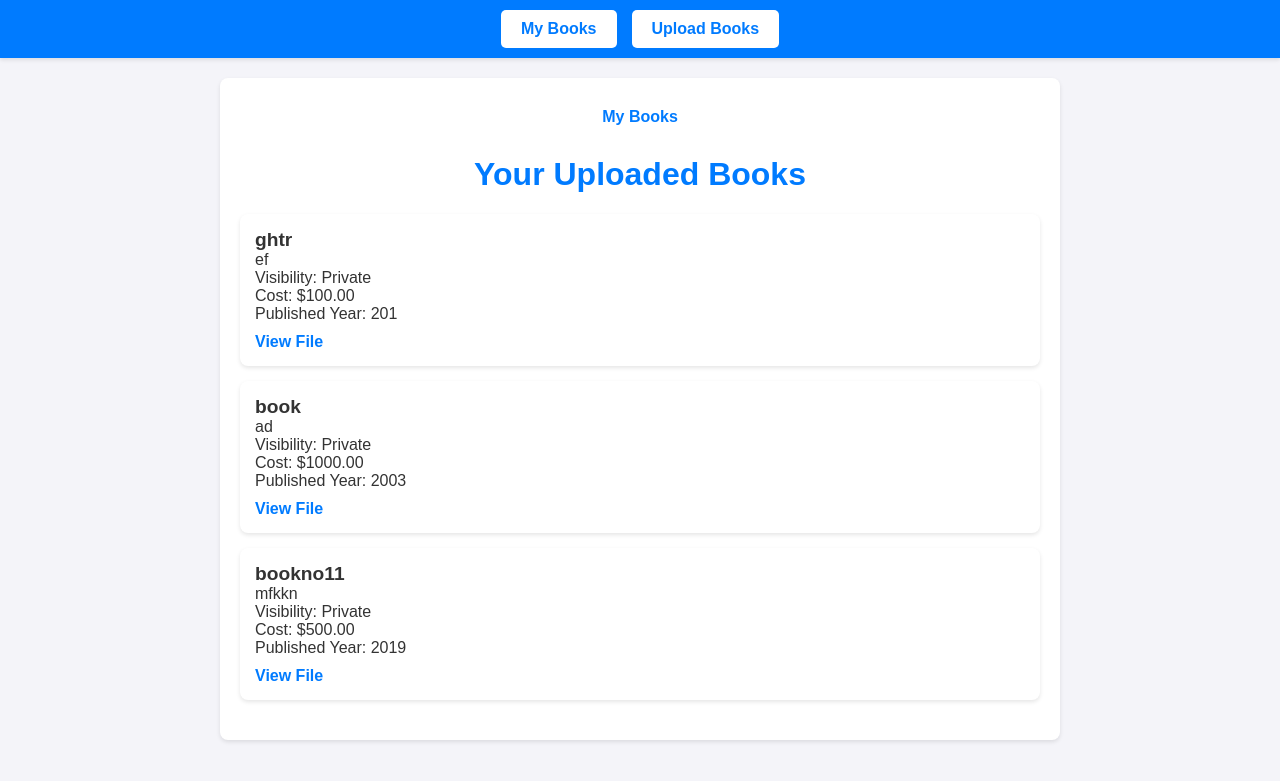
After one commit to harshalsky24/social_book, a Django app: page /accounts/my-books/ in a window 1280 px wide. The commit adds this page. Shown: the top 781 px of the page. Run offline with Django 5.2, Linux system fonts and the light colour scheme; a user stored in the database is signed in; data comes from the database, SQL or seed files in the repository; parts of the project's set-up code (start-up, migrations or seed data) failed here and were passed over.

Commit message:
5th dec updated code.

```diff
--- /dev/null
+++ b/social_book/accounts/decorators.py
@@ -0,0 +1,10 @@
+from django.shortcuts import redirect
+from .models import UploadedFiles
+
+def check_uploaded_files(func):
+    def wrapper(request, *args, **kwargs):
+        if UploadedFiles.objects.filter(user=request.user).exists():
+            return func(request, *args, **kwargs)
+        else:
+            return redirect('upload_books')  # Redirect to Uploads Books section
+    return wrapper
--- /dev/null
+++ b/social_book/accounts/templates/accounts/base.html
@@ -0,0 +1,21 @@
+{% load static %}
+<!DOCTYPE html>
+<html lang="en">
+<head>
+    <meta charset="UTF-8">
+    <meta name="viewport" content="width=device-width, initial-scale=1.0">
+    <title>{% block title %}My Books{% endblock %}</title>
+    <link rel="stylesheet" href="{% static 'static/css/base.css' %}">
+</head>
+<body>
+    <header class="header">
+        <nav class="nav-bar">
+            <a href="{% url 'my_books' %}" class="btn">My Books</a>
+            <a href="{% url 'upload_books' %}" class="btn">Upload Books</a>
+        </nav>
+    </header>
+    <main class="main-content">
+        {% block content %}{% endblock %}
+    </main>
+</body>
+</html>
--- /dev/null
+++ b/social_book/accounts/templates/accounts/my_books.html
@@ -0,0 +1,33 @@
+{% extends 'accounts/base.html' %}
+{% load static %}
+{% block content %}
+<html>
+    <head>
+        <title> Your Uploaded Books</title>
+        <link rel="stylesheet" href="{% static 'css/my_books.css'%}">
+        <nav class="nav-bar">
+            <a href="{% url 'my_books' %}" class="btn">My Books</a>
+        </nav>
+    </head>
+    <body>
+            <h1>Your Uploaded Books</h1>
+
+            {% if files %}
+                <ul>
+                    {% for file in files %}
+                        <li>
+                            <strong>{{ file.title }}</strong><br>
+                            {{ file.description }}<br>
+                            Visibility: {{ file.visibility|yesno:"Public,Private" }}<br>
+                            Cost: ${{ file.cost }}<br>
+                            Published Year: {{ file.year_of_published }}<br>
+                            <a href="{{ file.file.url }}" target="_blank">View File</a>
+                        </li>
+                    {% endfor %}
+                </ul>
+            {% else %}
+                <p>You have not uploaded any books. <a href="{% url 'upload_books' %}">Upload a Book</a></p>
+            {% endif %}
+        {% endblock %}
+    </body>
+</html>
--- a/social_book/accounts/templates/accounts/register.html
+++ b/social_book/accounts/templates/accounts/register.html
@@ -19,6 +19,6 @@
                 {% endfor %}
             </ul>
         {% endif %}
-        <p><a href = "{% url 'login' %}">Login</a></p>
+        <h2><p><a href = "{% url 'login' %}">Login</a></p><h2>
     </body>
 </html>
--- a/social_book/accounts/templates/accounts/upload_books.html
+++ b/social_book/accounts/templates/accounts/upload_books.html
@@ -1,8 +1,9 @@
 {% load static %}
+
 <html>
     <head>
         <title> UPLOAD_BOOKS </title>
-        <link rel="stylesheet" href="{% static 'css/style.css'%}">
+        <link rel="stylesheet" href="{% static 'css/upload_books.css'%}">
     </head>
     <body>
         <h2> Upload Books </h2>
--- a/social_book/accounts/templates/accounts/uploaded_files.html
+++ b/social_book/accounts/templates/accounts/uploaded_files.html
@@ -20,5 +20,8 @@
                 <li>No files uploaded yet.</li>
             {% endfor %}
         </ul>
+        <form align=right>
+        <h2><p><a href="{% url 'logout' %}"> LOGOUT</a></p><h2>
+        </form>
     </body>
 </html>
--- a/social_book/accounts/urls.py
+++ b/social_book/accounts/urls.py
@@ -2,6 +2,8 @@ from django.urls import path
 from . import views
 
 urlpatterns = [
+
+    path('logout/',views.logout,name = 'logout'),
     path('register/', views.register, name = 'register'),
     path('login/', views.user_login, name = 'login'),
     path('logout/', views.user_logout, name = "logout"),
@@ -9,4 +11,7 @@ urlpatterns = [
     path('upload-books/', views.upload_books, name = 'upload_books'),
     path('uploaded-files/', views.uploaded_files, name = 'uploaded_files'),
     path('fetch-books/',views.fetch_books, name = "fetch_books"),
+    path('user-files/',views.user_files, name='user-files'),
+    path('my-books/', views.my_books_view, name='my_books'),
+    path('send-email/', views.send_email, name='send_email'),
 ]
--- a/social_book/accounts/views.py
+++ b/social_book/accounts/views.py
@@ -8,6 +8,13 @@ from .models import UploadedFiles
 from .db_engine import engine
 from sqlalchemy import text
 from django.http import JsonResponse
+from rest_framework.permissions import IsAuthenticated
+from .serializers import UplodedFilesSerializer
+from rest_framework.response import Response
+from rest_framework.decorators import api_view,permission_classes
+from .decorators import check_uploaded_files
+from django.core.mail import send_mail
+from django.http import HttpResponse
 
 User = get_user_model()
 
@@ -86,3 +93,35 @@ def fetch_books(request):
             return JsonResponse({'books':books}, status=200)
     except Exception as e:
         return JsonResponse({'error':str(e)},status=500)
+
+@api_view(['GET'])
+@permission_classes([IsAuthenticated])
+def user_files(request):
+    user = request.user
+    files = UploadedFiles.objects.filter(user=user)
+    if not files.exists():
+        return Response({"detail": "No uploaded files found for the user."}, status=404)
+
+    serializer = UplodedFilesSerializer(files, many=True)  # Serialize the data
+    return Response(serializer.data, status=200)
+
+@login_required
+@check_uploaded_files  # Apply the custom wrapper
+def my_books_view(request):
+    files = UploadedFiles.objects.filter(user=request.user)
+    if files.exists():
+        return render(request, 'accounts/my_books.html', {'files': files})
+    return redirect('upload_books')
+
+
+def send_email(request):
+    subject = 'Test Email'
+    message = 'This is a test email sent from Django using Gmail SMTP.'
+    from_email = 'harshal2495@gmail.com'
+    recipient_list = ['harshal2495@gmail.com']
+
+    try:
+        send_mail(subject, message, from_email, recipient_list)
+        return JsonResponse({'message': 'Email sent successfully!'})
+    except Exception as e:
+        return JsonResponse({'error': str(e)})
--- a/social_book/social_book/urls.py
+++ b/social_book/social_book/urls.py
@@ -22,4 +22,7 @@ from django.conf.urls.static import static
 urlpatterns = [
     path('admin/', admin.site.urls),
     path('accounts/', include('accounts.urls')),
+    path('auth/', include('djoser.urls')),
+    path('auth/', include('djoser.urls.authtoken')),
+
 ]+static(settings.MEDIA_URL,document_root=settings.MEDIA_ROOT)
--- /dev/null
+++ b/social_book/static/css/base.css
@@ -0,0 +1,57 @@
+/* General body styles */
+body {
+    font-family: 'Arial', sans-serif;
+    margin: 0;
+    padding: 0;
+    background-color: #f8f9fa;
+    color: #333;
+}
+
+/* Header styles */
+.header {
+    background-color: #007BFF;
+    padding: 10px 0;
+    box-shadow: 0 2px 4px rgba(0, 0, 0, 0.1);
+}
+
+.nav-bar {
+    display: flex;
+    justify-content: center;
+    gap: 15px;
+}
+
+.nav-bar .btn {
+    text-decoration: none;
+    padding: 10px 20px;
+    border-radius: 5px;
+    background-color: #ffffff;
+    color: #007BFF;
+    font-weight: bold;
+    transition: all 0.3s ease-in-out;
+}
+
+.nav-bar .btn:hover {
+    background-color: #0056b3;
+    color: #ffffff;
+}
+
+/* Main content styles */
+.main-content {
+    padding: 20px;
+    margin: 20px auto;
+    max-width: 800px;
+    background: #fff;
+    border-radius: 8px;
+    box-shadow: 0 2px 4px rgba(0, 0, 0, 0.1);
+}
+
+/* Responsive design */
+@media (max-width: 768px) {
+    .nav-bar {
+        flex-direction: column;
+    }
+
+    .nav-bar .btn {
+        margin-bottom: 10px;
+    }
+}
--- /dev/null
+++ b/social_book/static/css/my_books.css
@@ -0,0 +1,83 @@
+/* General styles for body */
+body {
+    font-family: 'Arial', sans-serif;
+    margin: 0;
+    padding: 0;
+    background-color: #f4f4f9;
+    color: #333;
+}
+
+/* Page header styles */
+h1 {
+    text-align: center;
+    margin-top: 20px;
+    color: #007BFF;
+    font-size: 2rem;
+}
+
+/* Styles for the book list */
+ul {
+    list-style-type: none;
+    padding: 0;
+    margin: 20px auto;
+    max-width: 800px;
+}
+
+ul li {
+    background-color: #ffffff;
+    margin-bottom: 15px;
+    padding: 15px;
+    border-radius: 8px;
+    box-shadow: 0 2px 4px rgba(0, 0, 0, 0.1);
+    transition: transform 0.3s ease-in-out;
+}
+
+ul li:hover {
+    transform: translateY(-5px);
+}
+
+ul li strong {
+    font-size: 1.2rem;
+    color: #333;
+}
+
+ul li a {
+    color: #007BFF;
+    text-decoration: none;
+    font-weight: bold;
+    display: inline-block;
+    margin-top: 10px;
+}
+
+ul li a:hover {
+    text-decoration: underline;
+}
+
+/* Styles for "No books uploaded" message */
+p {
+    text-align: center;
+    margin-top: 30px;
+    font-size: 1.1rem;
+    color: #555;
+}
+
+p a {
+    color: #007BFF;
+    font-weight: bold;
+    text-decoration: none;
+}
+
+p a:hover {
+    text-decoration: underline;
+}
+
+/* Responsive design */
+@media (max-width: 768px) {
+    ul li {
+        font-size: 0.9rem;
+    }
+
+    ul li strong {
+        font-size: 1rem;
+    }
+}
```
Also changed, not shown: social_book/accounts/serializers.py (added, +7 -0 lines), social_book/accounts/templates/accounts/login.html (+4 -3 lines), social_book/social_book/settings.py (+20 -0 lines), social_book/static/css/login.css (added, +100 -0 lines), 5 other files.
